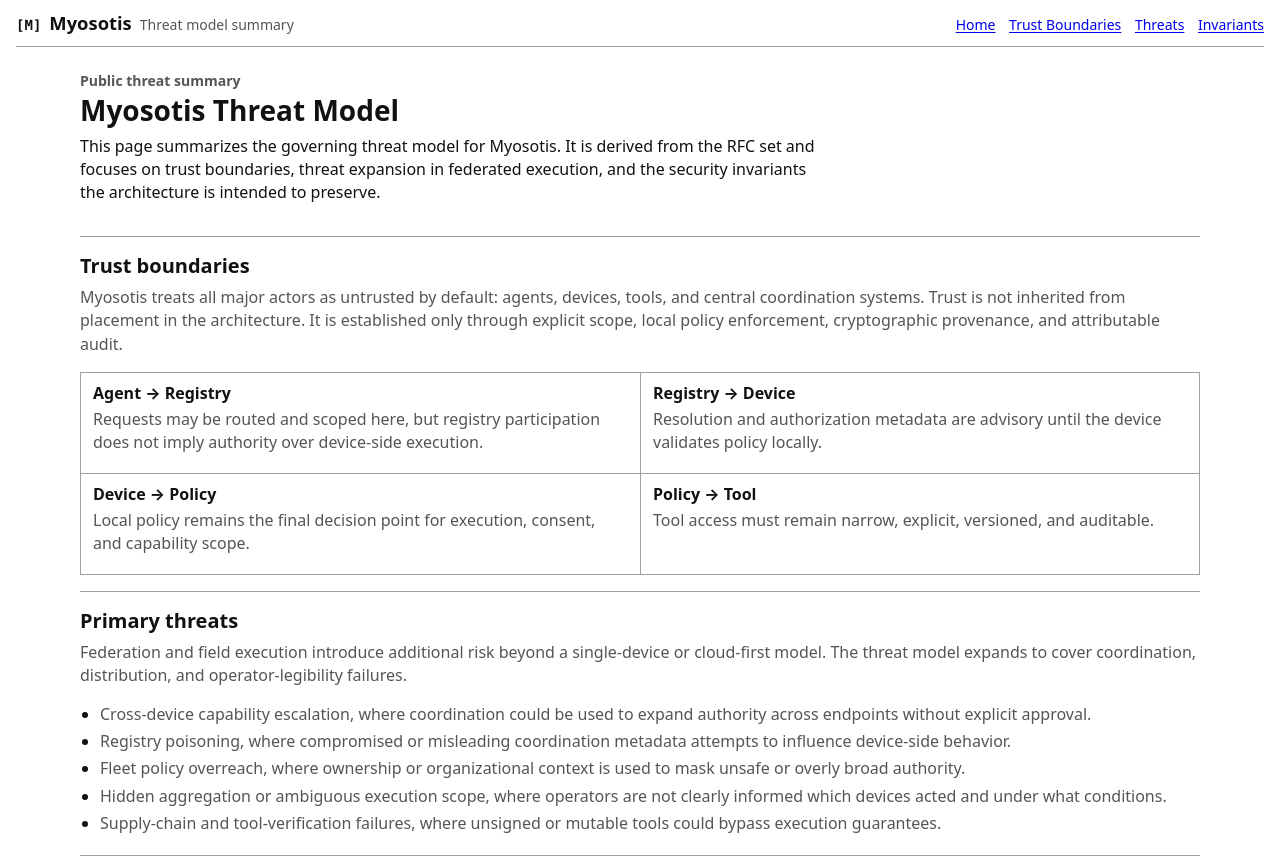
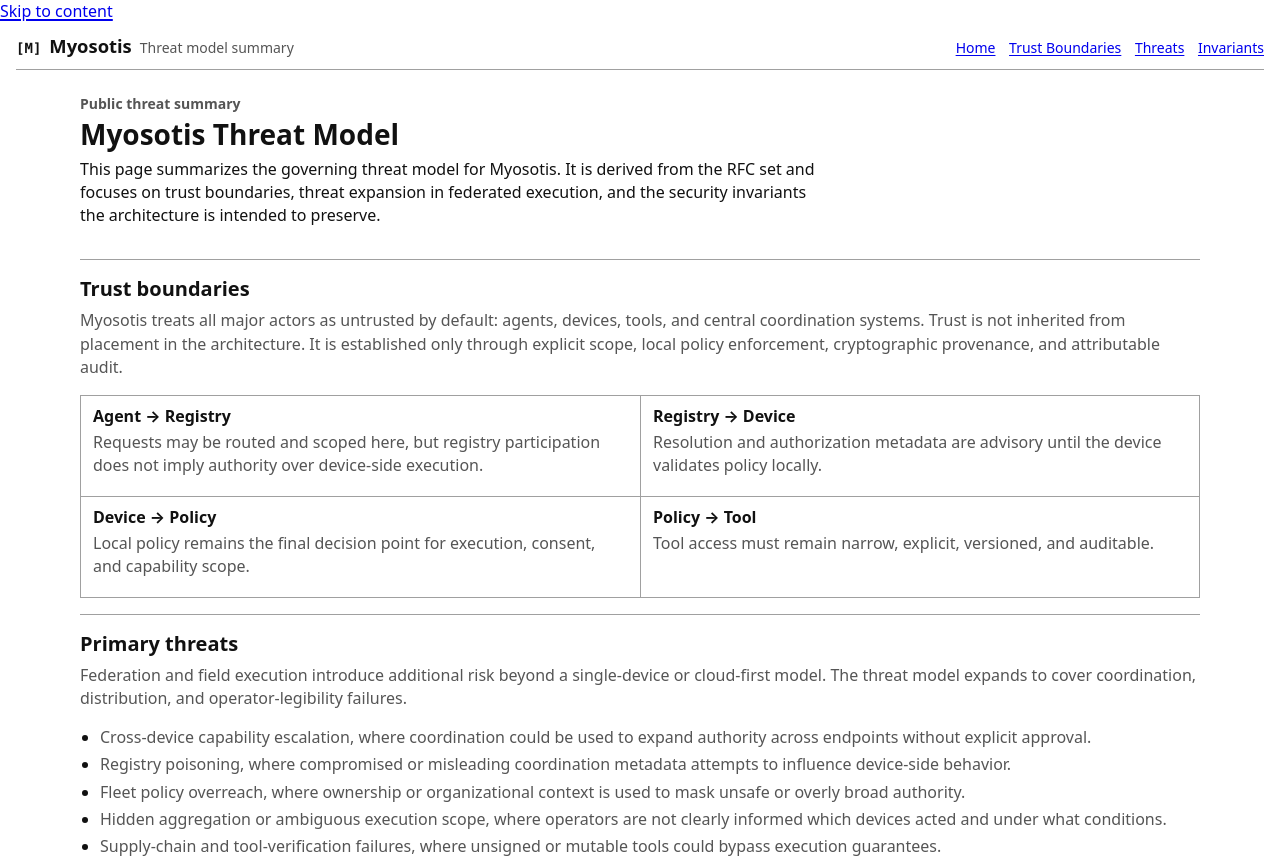
Before and after one commit to hackelia-micrantha/myosotis-community, a plain HTML site: page web/threat-model.html in a window 1280 px wide. Shown: the top 861 px of the page. Drawn offline with Linux system fonts and the light colour scheme.

Commit message:
docs: reconcile public maturity and keyboard navigation

```diff
--- a/web/threat-model.html
+++ b/web/threat-model.html
@@ -11,6 +11,7 @@
     <link rel="stylesheet" href="assets/styles.css" />
   </head>
   <body class="page-shell page-shell-paper">
+    <a class="skip-link" href="#main-content">Skip to content</a>
     <header class="site-header">
       <a class="brand" href="index.html">
         <span class="brand-mark">M</span>
@@ -27,7 +28,7 @@
       </nav>
     </header>
 
-    <main class="paper-layout">
+    <main class="paper-layout" id="main-content">
       <section class="paper-hero">
         <p class="eyebrow">Public threat summary</p>
         <h1>Myosotis Threat Model</h1>
```
